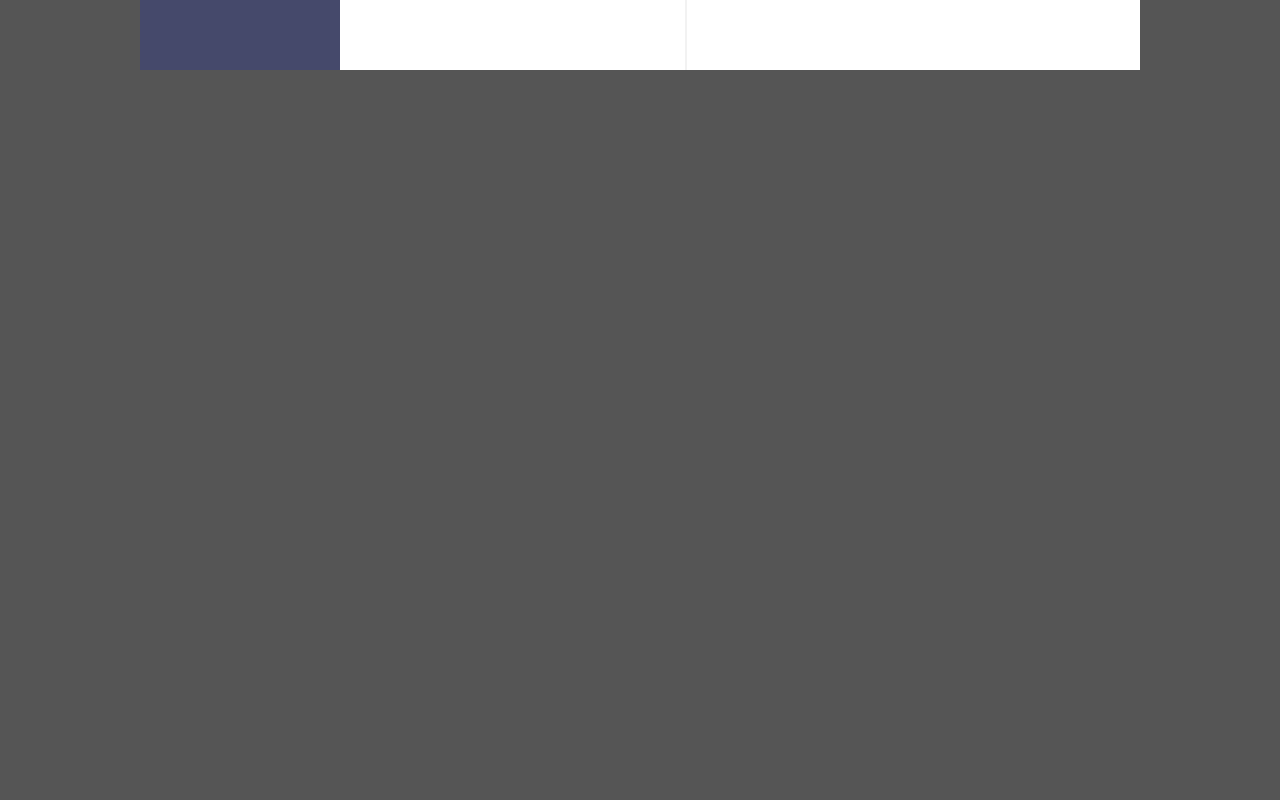
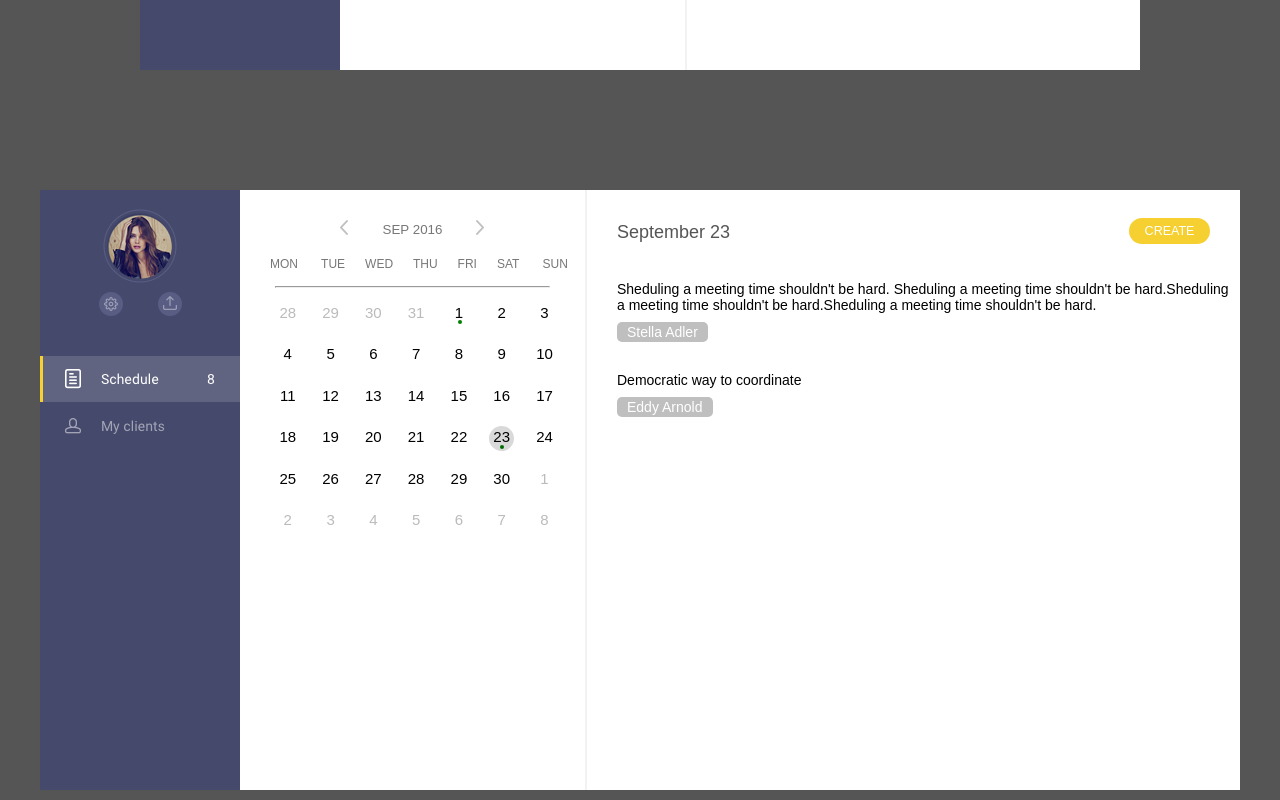
Before and after one commit to almaz73/--calendar--Schedule2-DEMO, a React (Create React App) app: page / in a window 1280 px wide. Shown: the part 580-1380 px from the top of the page. Before the commit the page ends 800 px from the top, so only its background shows below. Built offline with nearby package versions, Linux system fonts and the light colour scheme.

Commit message:
выбранную дату кружком выделяет, теперь в двух версиях можно смотреть резиновость  колонок

```diff
--- a/public/index.html
+++ b/public/index.html
@@ -9,5 +9,6 @@
   </head>
   <body>
     <div id="root"></div>
+    <div id="root2"></div>
   </body>
 </html>
--- a/src/Calendar.js
+++ b/src/Calendar.js
@@ -11,7 +11,13 @@ class Calendar extends Component {
       self=this,
       days=this.props.days,
       black,
-      dayWithMeet=[];
+      dayWithMeet=[],
+      dayPoint=this.props.meetDate.day;
+
+
+    if(typeof(this.props.meetDate.day)!=="string"){
+      dayPoint=this.props.meetDate.day[0]
+    }
 
     return (
       <div className="calendar">
@@ -33,15 +39,18 @@ class Calendar extends Component {
             }
 
             return(
+              <div>
               <div
                 key={index}
                 className={black?"black":""}
                 title={day}
                 onClick={self.onChoiseDate.bind(self, day)}
               >
-                {busy?<span className="dot"></span>:""}
                 {day.replace(/\D+/g,"")}
 
+              </div>
+              {busy?<span className="dot"></span>:""}
+              {dayPoint===day?<span className="circle"></span>:""}
               </div>
             )
           })
@@ -55,7 +64,8 @@ class Calendar extends Component {
 
 export default connect(
   state=>({
-    days:state.days
+    days:state.days,
+    meetDate:state.meet
   }),
   dispatch=>({
     onGetDay: (val)=>{
--- a/src/Meet.js
+++ b/src/Meet.js
@@ -5,7 +5,7 @@ import {connect} from 'react-redux';
 class Meet extends Component {
   render() {
     var
-      days=this.props.meetDate.day,
+      day=this.props.meetDate.day,
       list="Nothing planned";
 
     return (
@@ -14,7 +14,7 @@ class Meet extends Component {
           className="col3-button"
           onClick={this.props.changeMode}
         >CREATE</div>
-        <div className="meet-title">{days}</div>
+        <div className="meet-title">{day}</div>
         <div className="meet-content">
           {
             this.props.meetDate.meet &&
--- a/src/index.js
+++ b/src/index.js
@@ -17,3 +17,10 @@ ReactDOM.render(
 		<App />
 	</Provider>
 , document.getElementById('root'));
+
+
+ReactDOM.render(
+	<Provider store={store}>
+		<App />
+	</Provider>
+, document.getElementById('root2'));
--- a/src/reducers/editMode.js
+++ b/src/reducers/editMode.js
@@ -1,4 +1,4 @@
-export default function myReducer(state=true, action){
+export default function myReducer(state=false, action){
 	if(action.type==="TOGGLE_EDIT"){
 		console.log(" action.mode = ", action.mode);
 		return action.mode!==undefined?action.mode:!state
--- a/src/reducers/localstorage.js
+++ b/src/reducers/localstorage.js
@@ -4,7 +4,7 @@ export var datas = [
   {
     meet:[
       {
-        text:"Sheduling a meeting time shouldn't be hard.  ",
+        text:"Sheduling a meeting time shouldn't be hard. Sheduling a meeting time shouldn't be hard.Sheduling a meeting time shouldn't be hard.Sheduling a meeting time shouldn't be hard. ",
         author:'Stella Adler'
       },
       {
--- a/src/styles.css
+++ b/src/styles.css
@@ -10,6 +10,14 @@ body {
     margin: 10px auto;
     margin-top: 50px;
 }
+
+#root2 {
+    width: 1200px;
+    height: 600px;
+    margin: 10px auto;
+    margin-top: 120px;
+}
+
 .layout {
     position: relative;
 }
@@ -108,23 +116,30 @@ body {
   line-height: 37px;
 }
 .calendar-table DIV:hover{
-  background: #ff9;
+  background: #ffe;
 }
 .calendar-table .black{
+  z-index: 10;
   color:black;
 }
 .calendar-table .dot{
   position: absolute;
-  /*top:23px;*/
-  /*left:12px;*/
   width: 4px;
   height: 4px;
   border-radius: 4px;
   background: green;
-
-  /*text-align: center;*/
-  margin-left: 4px;
-  margin-top: 30px;
+  margin-left: 1px;
+  margin-top: -13px;
+}
+.circle{
+  position: absolute;
+  width: 25px;
+  height: 25px;
+  border-radius: 25px;
+  background: #000;
+  margin-left:-10px;
+  margin-top: -32px;
+  opacity: 0.15;
 }
 .meet-title{
   margin-top:32px;
```
